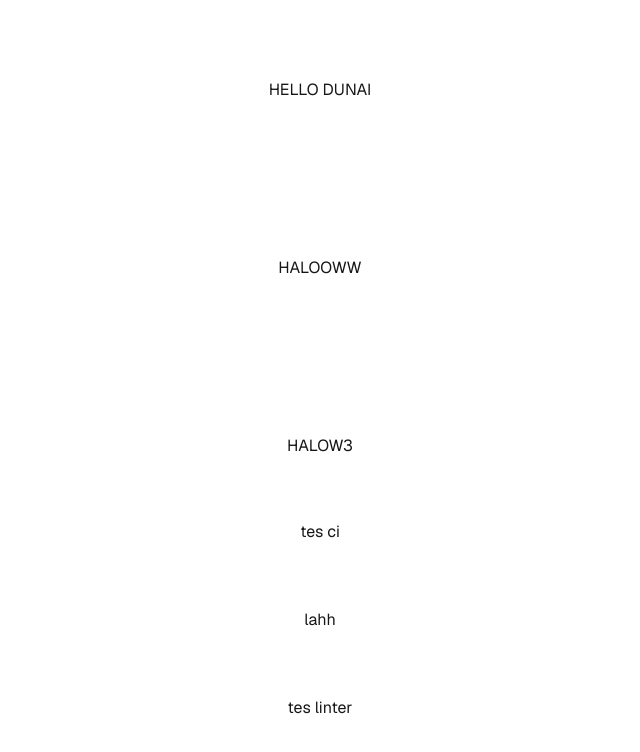
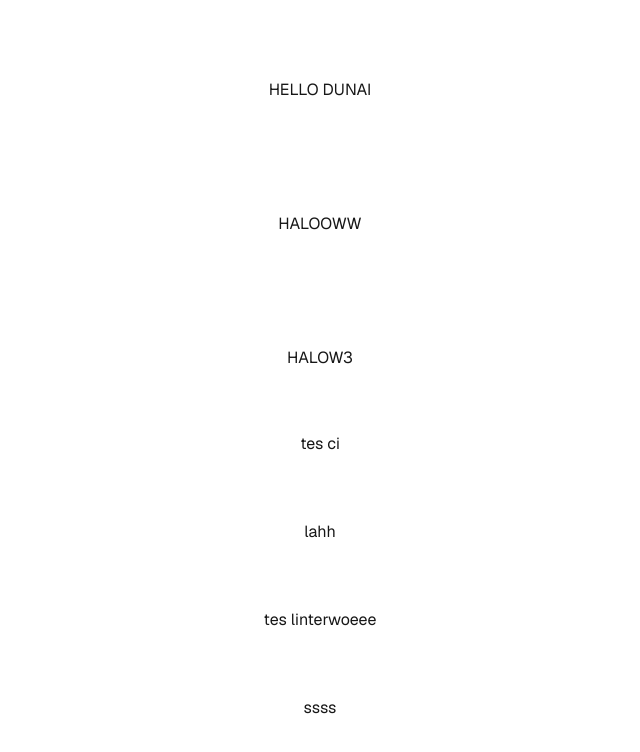
Before and after one commit to mahyaSjaaa/devsecops2, a Next.js app: page / in a window 1280 px wide. Shown: the top 752 px of the page, without its empty margins (320-960 px from the left). Built offline with nearby package versions, Linux system fonts and the light colour scheme.

Commit message:
tes slinter3

```diff
--- a/src/app/page.jsx
+++ b/src/app/page.jsx
@@ -8,7 +8,8 @@ export default function Home() {
       <p>HALOW3</p>
       <p>tes ci</p>
       <p>lahh</p>
-      <p>tes linter</p>
+      <p>tes linterwoeee</p>
+      <p>ssss</p>
     </div>
   );
 }
```
